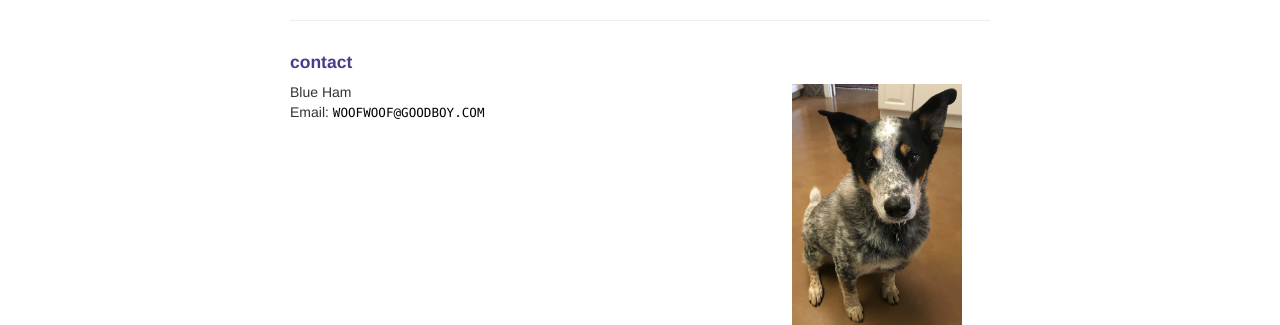
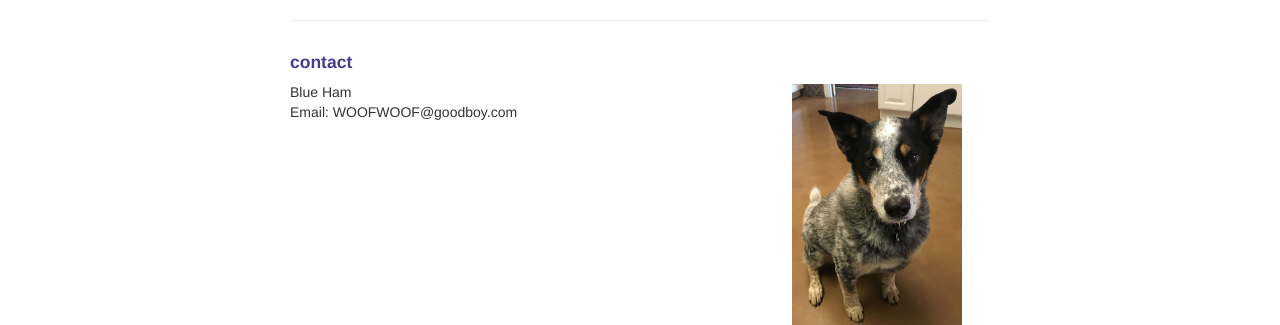
Before and after one commit to tanyalama/tanyalama.github.io, a Jekyll site: the page built from index.md, in a window 1280 px wide. Shown: the part 153-478 px from the top of the page. Built offline with Jekyll 4.4.1, drawn with Linux system fonts in a browser that asks for light colours.

Commit message:
un-hide email address from homepage

```diff
--- a/index.md
+++ b/index.md
@@ -12,17 +12,14 @@ Blue Ham is a PhD candidate at Broom University. His research interests include
 
 ---
 
+
 <div class="container">
 <h4><a name="contact"></a>contact</h4>
 
     <div class="row-fluid">
         <div class="span5">
             Blue Ham<br/>
-            <div id="hide_email">
-            Email: <code>WO</code><b>I</b><code>OF</code><b>don't</b><code>WO</code><b>want</b><code>OF</code><b>spam!
-            </b><code>@</code><b>So</b><code>GO</code><b>please</b><code>OD</code><b>leave
-            </b><code>BOY</code><b>me</b><code>.</code><b>alone</b><code>C</code><b>!</b><code>OM</code><br/>
-            </div>
+            Email: WOOFWOOF@goodboy.com<br/>
         </div>
 
         <div class="span2">
```
